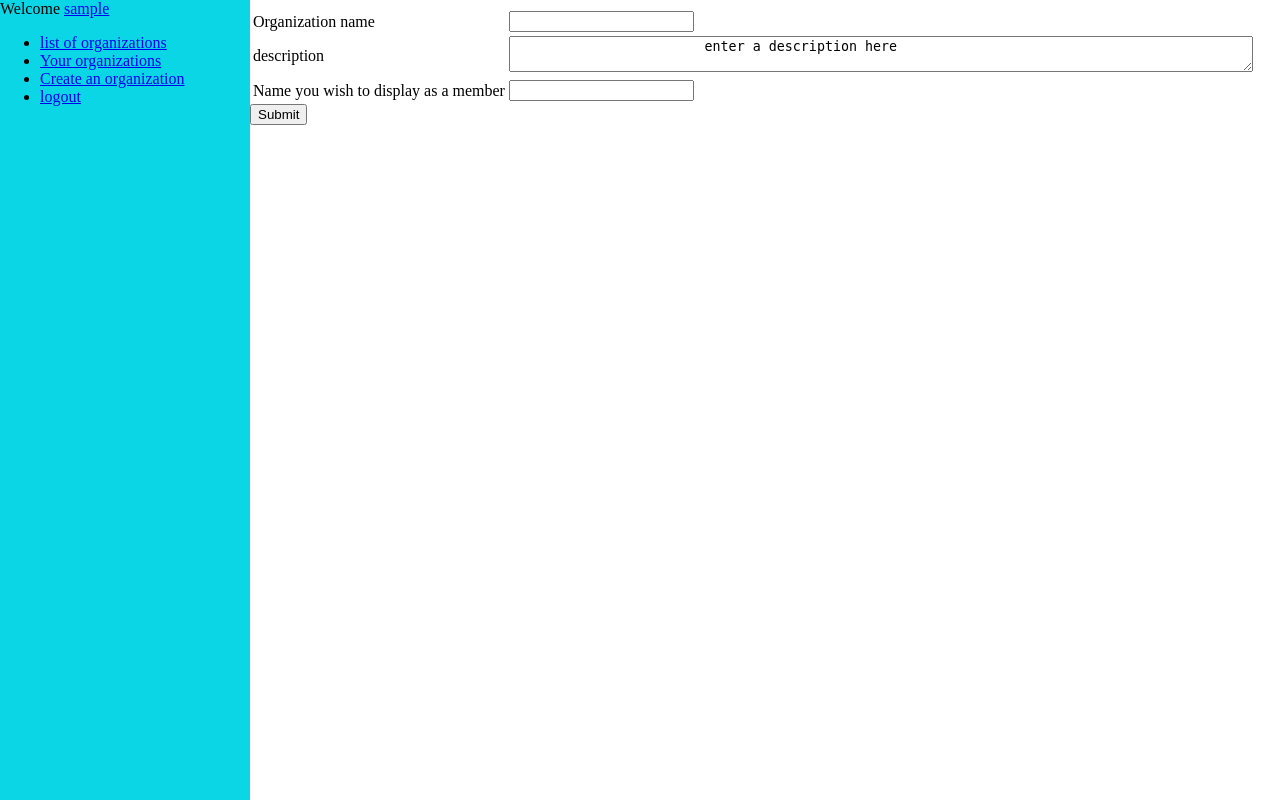
After one commit to eduardojfp/commandchain, a Django app: page /org/create/ in a window 1280 px wide. The commit adds this page. Run offline with Django 3.2, Linux system fonts and the light colour scheme; the visitor is signed in with stand-in values (Sample User, id 1).

Commit message:
Added an organziation creation page, which will necessitate the change in a few models.

```diff
--- a/chain_of_command/templates/base.html
+++ b/chain_of_command/templates/base.html
@@ -45,11 +45,14 @@
                     </a>
                 </li>
                 <li>
-                    <a href="/membership/">
-                        Your organizations
+                    <a href="/user/">
+                    Your organizations
                     </a>
                 </li>
                 {% if loginable %}
+                    <li>
+                        <a href="/org/create/">Create an organization</a>
+                    </li>
                     <li>
                         <a href="/logout/">logout</a>
                     </li>
--- /dev/null
+++ b/chain_of_command/templates/create_organization.html
@@ -0,0 +1,41 @@
+{% extends "base.html" %}
+{% block title %}
+    Create an organization
+{% endblock %}
+{% block content %}
+    <form action="/org/create/" method="post">
+        {% csrf_token %}
+        <table>
+            <tr>
+                <td>
+                    <label for="organization_name">Organization name</label>
+                </td>
+                <td>
+                    <input type="text" id="organization_name"
+                           name="organization_name">
+                </td>
+            </tr>
+            <tr>
+                <td>
+                    <label for="org_description">description</label>
+                </td>
+                <td>
+                    <textarea id="org_description"
+                              name="organization_description" cols="90">
+                        enter a description here
+                    </textarea>
+                </td>
+            </tr>
+            <tr>
+                <td>
+                    <label for="member_name">Name you wish to display as a
+                        member</label>
+                </td>
+                <td>
+                    <input type="text" name="member_name" id="member_name">
+                </td>
+            </tr>
+        </table>
+        <input type="submit">
+    </form>
+{% endblock %}
--- a/chain_of_command/templates/org_view.html
+++ b/chain_of_command/templates/org_view.html
@@ -25,8 +25,9 @@
     <h1>
         {{ Org.Name }}
     </h1>
-    {{ Org.Description }}
-
+    {% autoescape off %}
+        {{ Org.Description }}
+    {% endautoescape %}
     {% if mem %}
         <h2>Members</h2>
         <table border="1">
--- a/chain_of_command/views.py
+++ b/chain_of_command/views.py
@@ -1,7 +1,7 @@
 from django.shortcuts import render
 from chain_of_command import models, forms
 from django.http import Http404
-
+from django.contrib.auth.decorators import login_required
 from django.template import RequestContext, loader
 
 
@@ -37,6 +37,7 @@ def OrganizationView(request, org_id):
                    "loginable": lgnabl})
 
 
+@login_required
 def position_display(request, org_id):
     """
     Displays the positions in an organization, assuming that the logged in
@@ -86,15 +87,56 @@ def login(request):
     from django.contrib.auth import authenticate, login
     from django.shortcuts import redirect
 
+    if request.GET is not None and 'next' in request.GET:
+        if request.GET['next'] is not None:
+            l = request.GET['next']
+        else:
+            # otherwise redirect to the user control panel
+            l = "/user"
+    else:
+        # otherwise redirect to the user control panel
+        l = '/user/'
     if request.method == "POST":
         u = request.POST["username"]
         p = request.POST["password"]
+        # Don't need to check if this exists because the form should have
+        # been filled with a default redirection leading to the user.
+        l = request.POST['next']
         user = authenticate(username=u, password=p)
         if user is not None:
             if user.is_active:
                 login(request, user)
-                return redirect('/user')
+                return redirect(l)
             else:
-                return redirect('/list_org/')
+                return redirect('/login/')
+        else:
+            return redirect('/login/?next=%s' % request.path)
     else:
-        return render(request, 'login.html')
+        return render(request, 'login.html', {'next': l})
+
+
+@login_required()
+def create_organization(request):
+    from django.shortcuts import redirect
+
+    if request.method == "GET":
+        return render(request, "create_organization.html",
+                      {"user": request.user,
+                       "loginable": request.user.is_authenticated()})
+    else:
+        descr = request.POST['organization_description']
+        oname = request.POST['organization_name']
+        mname = request.POST['member_name']
+        org = models.Organization(Name=oname, Description=descr)
+        org.save()
+        pos = models.Position(Name="admin", Organization_id=org.id,
+                              CanGrantMembership=True, CanIssueOrders=True,
+                              CanEditOrganization=True,
+                              CanEditPrivileges=True)
+        pos.save()
+        mem = models.Member(Name=mname, Organization_id=org.id,
+                            User_id=request.user.id)
+        mem.save()
+        pos.associated.add(mem)
+        pos.save()
+        return redirect('/org/%d/' % org.id)
--- a/chaincommand/settings.py
+++ b/chaincommand/settings.py
@@ -80,6 +80,7 @@ USE_L10N = True
 
 USE_TZ = True
 
+LOGIN_URL = '/login/'
 
 # Static files (CSS, JavaScript, Images)
 # https://docs.djangoproject.com/en/1.7/howto/static-files/
--- a/chaincommand/urls.py
+++ b/chaincommand/urls.py
@@ -17,5 +17,8 @@ urlpatterns = patterns('',
                        url(r'^user/$', views.user_page,
                            name="User_page"),
                        url(r'^logout/$', views.logout_page, name="logout page"),
-                       url(r'^login/$', views.login, name="login")
+                       url(r'^login/$', views.login,
+                           name="login"),
+                       url(r'^org/create/$', views.create_organization,
+                           name='create org')
 )
```
Also changed, not shown: chain_of_command/templates/login.html (+26 -5 lines).
